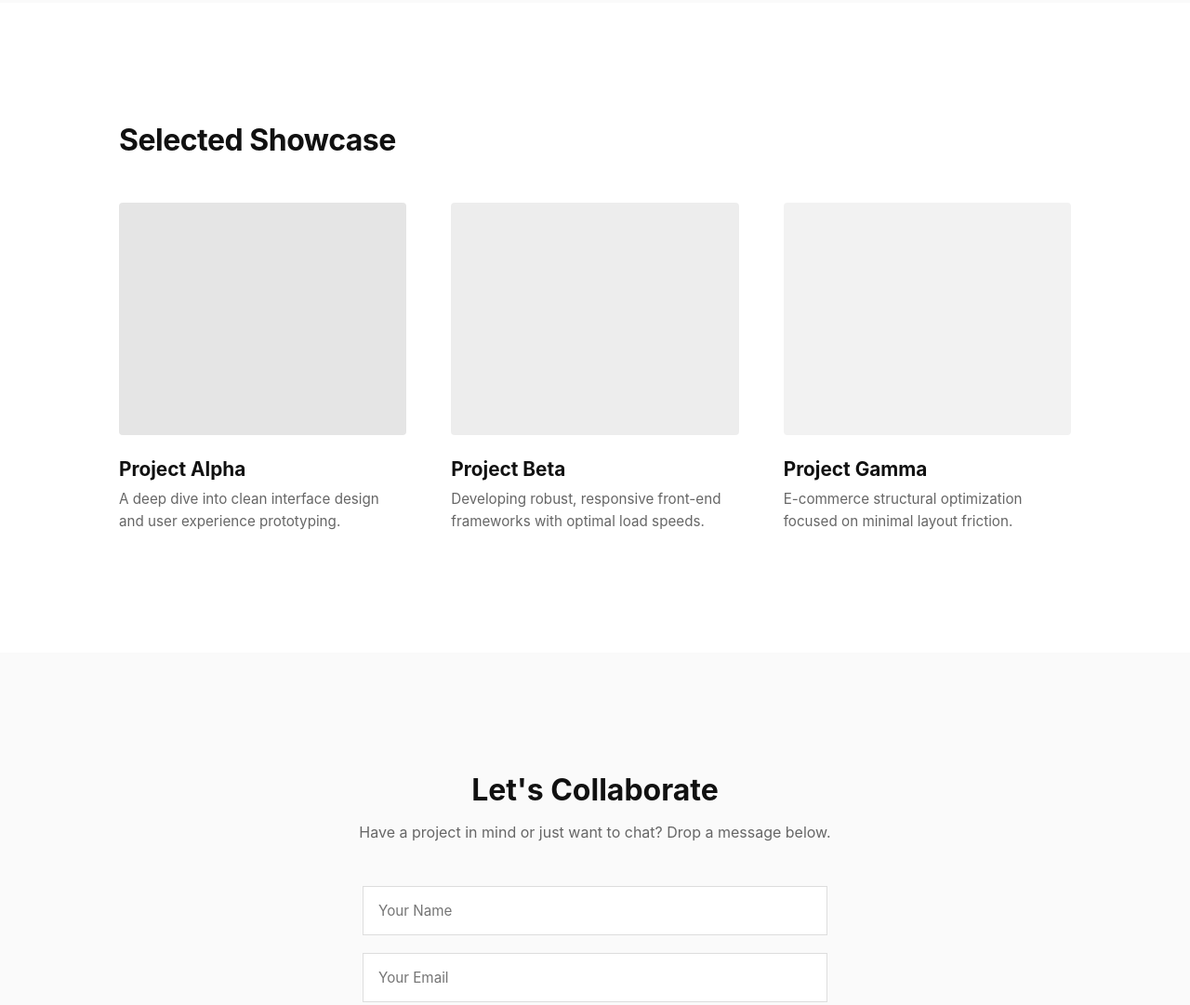
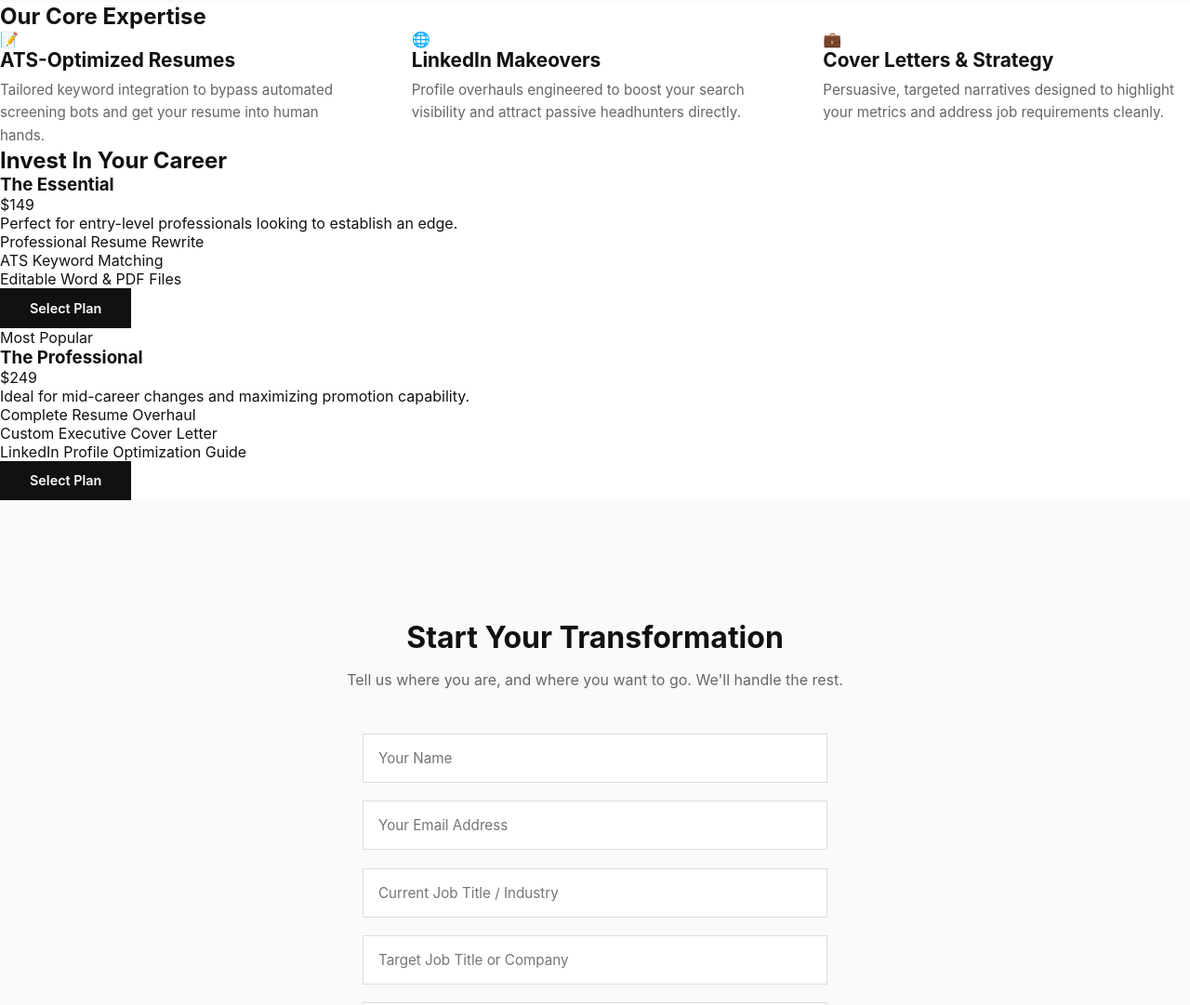
Before and after one commit to Rahool-Chougaonkar/my-website, a plain HTML site: page index.html in a window 1280 px wide. Shown: the part 797-1878 px from the top of the page at 93% size. Drawn offline with Linux system fonts and the light colour scheme.

Commit message:
Update index.html

```diff
--- a/index.html
+++ b/index.html
@@ -3,67 +3,100 @@
 <head>
     <meta charset="UTF-8">
     <meta name="viewport" content="width=device-width, initial-scale=1.0">
-    <title>My Portfolio</title>
+    <title>Apex Resume Services | Professional Career Development</title>
     <link rel="stylesheet" href="style.css">
 </head>
 <body>
 
     <!-- Navigation -->
     <nav class="navbar">
-        <div class="logo">CREATIVE.</div>
+        <div class="logo">APEX RESUME.</div>
         <ul class="nav-links">
             <li><a href="#home">Home</a></li>
-            <li><a href="#projects">Work</a></li>
-            <li><a href="#contact">Contact</a></li>
+            <li><a href="#services">Services</a></li>
+            <li><a href="#pricing">Pricing</a></li>
+            <li><a href="#contact">Get Started</a></li>
         </ul>
     </nav>
 
     <!-- Hero Section -->
     <header id="home" class="hero">
         <div class="hero-content">
-            <h1>Hi, I'm a Creator.</h1>
-            <p>I design and build clean, modern digital experiences from scratch.</p>
-            <a href="#projects" class="btn">View My Work</a>
+            <h1>Land Your Dream Job. Faster.</h1>
+            <p>We craft high-impact, ATS-optimized resumes and LinkedIn profiles that compel recruiters to hit "Hire".</p>
+            <a href="#services" class="btn">Explore Services</a>
         </div>
     </header>
 
-    <!-- Projects Grid -->
-    <section id="projects" class="projects-section">
-        <h2>Selected Showcase</h2>
+    <!-- Services Overview -->
+    <section id="services" class="services-section">
+        <h2>Our Core Expertise</h2>
         <div class="grid">
             <div class="card">
-                <div class="card-image placeholder-1"></div>
-                <h3>Project Alpha</h3>
-                <p>A deep dive into clean interface design and user experience prototyping.</p>
+                <div class="icon-box">📝</div>
+                <h3>ATS-Optimized Resumes</h3>
+                <p>Tailored keyword integration to bypass automated screening bots and get your resume into human hands.</p>
             </div>
             <div class="card">
-                <div class="card-image placeholder-2"></div>
-                <h3>Project Beta</h3>
-                <p>Developing robust, responsive front-end frameworks with optimal load speeds.</p>
+                <div class="icon-box">🌐</div>
+                <h3>LinkedIn Makeovers</h3>
+                <p>Profile overhauls engineered to boost your search visibility and attract passive headhunters directly.</p>
             </div>
             <div class="card">
-                <div class="card-image placeholder-3"></div>
-                <h3>Project Gamma</h3>
-                <p>E-commerce structural optimization focused on minimal layout friction.</p>
+                <div class="icon-box">💼</div>
+                <h3>Cover Letters & Strategy</h3>
+                <p>Persuasive, targeted narratives designed to highlight your metrics and address job requirements cleanly.</p>
             </div>
         </div>
     </section>
 
-    <!-- Contact Section -->
+    <!-- Pricing Tables -->
+    <section id="pricing" class="pricing-section">
+        <h2>Invest In Your Career</h2>
+        <div class="pricing-grid">
+            <div class="price-card">
+                <h3>The Essential</h3>
+                <div class="price">$149</div>
+                <p class="price-desc">Perfect for entry-level professionals looking to establish an edge.</p>
+                <ul>
+                    <li>Professional Resume Rewrite</li>
+                    <li>ATS Keyword Matching</li>
+                    <li>Editable Word & PDF Files</li>
+                </ul>
+                <a href="#contact" class="btn btn-outline">Select Plan</a>
+            </div>
+            <div class="price-card featured">
+                <div class="badge">Most Popular</div>
+                <h3>The Professional</h3>
+                <div class="price">$249</div>
+                <p class="price-desc">Ideal for mid-career changes and maximizing promotion capability.</p>
+                <ul>
+                    <li>Complete Resume Overhaul</li>
+                    <li>Custom Executive Cover Letter</li>
+                    <li>LinkedIn Profile Optimization Guide</li>
+                </ul>
+                <a href="#contact" class="btn">Select Plan</a>
+            </div>
+        </div>
+    </section>
+
+    <!-- Strategic Intake Form -->
     <section id="contact" class="contact-section">
-        <h2>Let's Collaborate</h2>
-        <p>Have a project in mind or just want to chat? Drop a message below.</p>
+        <h2>Start Your Transformation</h2>
+        <p>Tell us where you are, and where you want to go. We'll handle the rest.</p>
         <form class="contact-form">
             <input type="text" placeholder="Your Name" required>
-            <input type="email" placeholder="Your Email" required>
-            <textarea placeholder="Tell me about your project..." rows="5" required></textarea>
-            <button type="submit" class="btn">Send Message</button>
+            <input type="email" placeholder="Your Email Address" required>
+            <input type="text" placeholder="Current Job Title / Industry" required>
+            <input type="text" placeholder="Target Job Title or Company" required>
+            <textarea placeholder="Briefly describe your career goals or any specific challenges you're facing..." rows="5" required></textarea>
+            <button type="submit" class="btn">Request a Consultation</button>
         </form>
     </section>
 
     <!-- Footer -->
     <footer>
-        <p>&copy; 2026 Creative Studio. All rights reserved.</p>
+        <p>&copy; 2026 Apex Resume Services. Elevating professionals globally.</p>
     </footer>
 
 </body>
```
